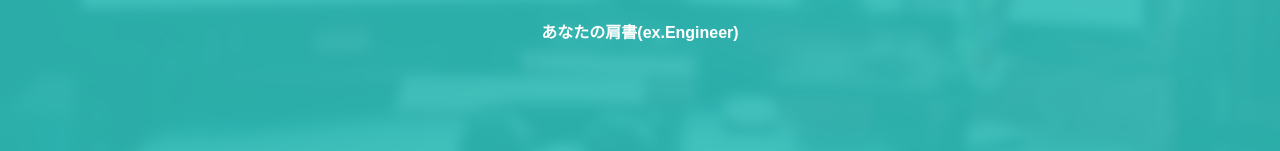
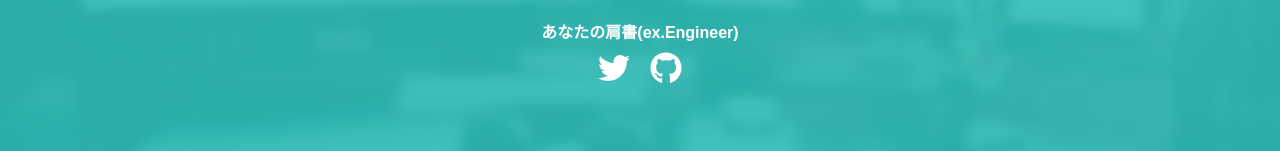
Before and after one commit to Atsushi0915/react-portfolio-site, a React (Create React App) app: page / in a window 1280 px wide. Shown: the part 496-647 px from the top of the page. Built offline with nearby package versions, Linux system fonts and the light colour scheme.

Commit message:
4-4 ライブラリを完成する（react-icons)

```diff
--- a/package.json
+++ b/package.json
@@ -8,6 +8,7 @@
     "@testing-library/user-event": "^13.5.0",
     "react": "^18.1.0",
     "react-dom": "^18.1.0",
+    "react-icons": "^4.3.1",
     "react-scripts": "5.0.1",
     "web-vitals": "^2.1.4"
   },
--- a/src/components/Header.jsx
+++ b/src/components/Header.jsx
@@ -1,5 +1,6 @@
 import CoverImage from '../images/cover-image.jpg';
 import ProfileImage from '../images/profile-image.png';
+import { FaTwitter, FaGithub } from 'react-icons/fa';
 
 export const Header = () => {
   return (
@@ -16,10 +17,14 @@ export const Header = () => {
             <h3 className="title-text">あなたの肩書(ex.Engineer)</h3>
             <ul className="social-icons">
               <li className="icon-link">
-                {/* TODO */}
+                <a href="https://twitter.com/">
+                  <FaTwitter color="white" size="2rem" />
+                </a>
               </li>
               <li className="icon-link">
-                {/* TODO */}
+                <a href="https://github.com">
+                  <FaGithub color="white" size="2rem" />
+                </a>
               </li>
             </ul>
           </div>
```
Also changed, not shown: 1 other file (tests, documents, lock files or other folders).
